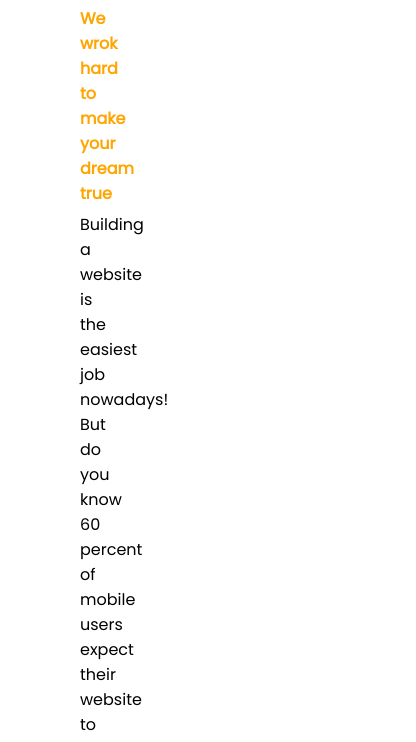
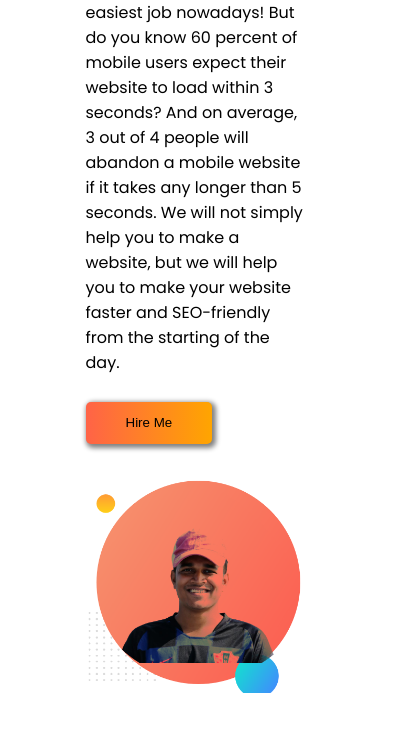
Before and after one commit to mdshohidulislam1486/developer-portfolio, a plain HTML site: page index.html in a window 390 px wide. Shown: the part 442-1184 px from the top of the page, 416 px wide, since content can reach past the window. Drawn offline with Linux system fonts and the light colour scheme.

Commit message:
responsive done

```diff
--- a/style.css
+++ b/style.css
@@ -102,3 +102,24 @@ footer{
     font-style: italic;
 
 }
+
+@media screen and (max-width:800px) {
+    .section-1, .section-2, .experience-flex {
+        display: flex;
+        flex-direction: column;
+        justify-content: center;
+        align-items: center;
+        margin:20px;
+
+    }
+    .half-width{
+        width:90%;
+        padding:1em 3em;
+    }
+    .experience-box{
+
+        width:90%;
+        padding:1em;
+        margin:1em;
+    }
+}
```
